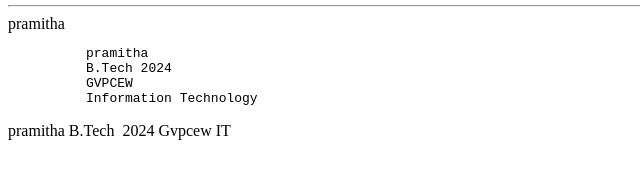
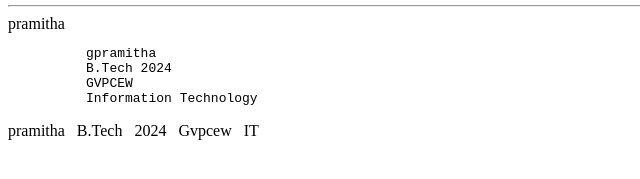
Before and after one commit to JettiPramithaSri/FrontEnd, a plain HTML site: page index.html in a window 1280 px wide. Shown: the part 459-638 px from the top of the page, 0-640 px from the left. Drawn offline with Linux system fonts and the light colour scheme.

Commit message:
Block and Inline Elements

```diff
--- a/index.html
+++ b/index.html
@@ -38,13 +38,13 @@
      <hr> pramitha
 
      <!--preserve Formatting Tag-->
-     <pre>          pramitha
+     <pre>          gpramitha
           B.Tech 2024
           GVPCEW
           Information Technology</pre>
 
      <!--Non-Breaking Space-->
-     <p>pramitha&nbsp;B.Tech &nbsp;2024&nbsp;Gvpcew&nbsp;IT</p>
+     <p>pramitha &nbsp; B.Tech &nbsp; 2024 &nbsp; Gvpcew &nbsp; IT</p>
 
 
 </body>
```
